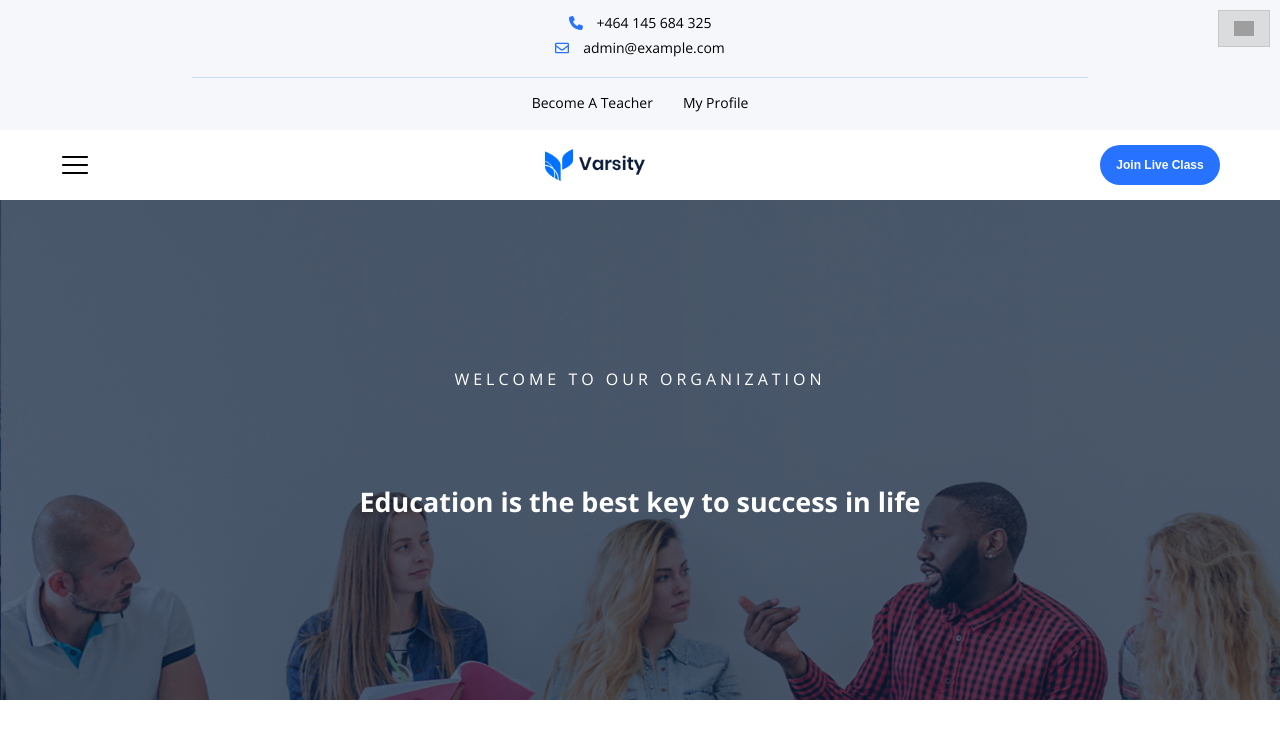
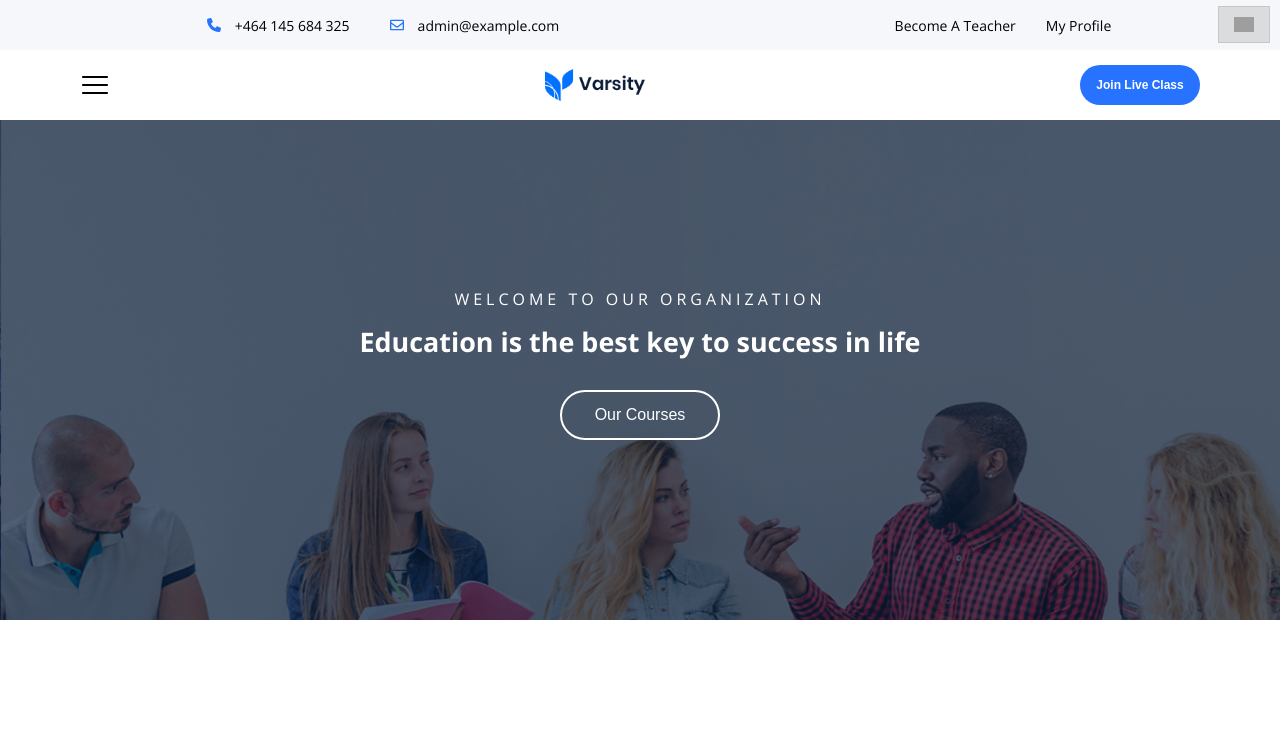
Before and after one commit to mlalayev/FinalProjectEVOCoding, a React (Vite) app: page / in a window 1280 px wide. Shown: the top 738 px of the page. Built offline with nearby package versions, Linux system fonts and the light colour scheme; grey boxes are pictures that could not be loaded.

Commit message:
my commit

```diff
--- a/SliderImgText.json
+++ b/SliderImgText.json
@@ -3,51 +3,60 @@
     {
       "image": "./src/assets/sliderone.png",
       "title": "WELCOME TO OUR ORGANIZATION",
-      "caption": "Education is the best key to success in life"
+      "caption": "Education is the best key to success in life",
+      "button": "Our Courses"
     },
     {
       "image": "./src/assets/slidertwo.png",
       "title": "WELCOME TO OUR VARSITY",
-      "caption": "Education is the best key to success in life"
+      "caption": "Education is the best key to success in life",
+      "button": "Our Courses"
     },
     {
       "image": "./src/assets/sliderthree.png",
       "title": "WELCOME TO ONLINE EDUCATION",
-      "caption": "Education is the backbone of a nation"
+      "caption": "Education is the backbone of a nation",
+      "button": "Our Courses"
     }
   ],
   "az": [
     {
       "image": "./src/assets/sliderone.png",
       "title": "TƏŞKİLATIMIZA XOŞ GƏLMİSİNİZ",
-      "caption": "Təhsil həyatda uğurun ən yaxşı açarıdır"
+      "caption": "Təhsil həyatda uğurun ən yaxşı açarıdır",
+      "button": "Our Courses"
     },
     {
       "image": "./src/assets/slidertwo.png",
       "title": "UNİVERSİTETİMİZƏ XOŞ GƏLMİSİNİZ",
-      "caption": "Təhsil həyatda uğurun ən yaxşı açarıdır"
+      "caption": "Təhsil həyatda uğurun ən yaxşı açarıdır",
+      "button": "Our Courses"
     },
     {
       "image": "./src/assets/sliderthree.png",
       "title": "ONLİNE TƏHSİLƏ XOŞ GƏLMİSİNİZ",
-      "caption": "Təhsil millətin dayaq nöqtəsidir"
+      "caption": "Təhsil millətin dayaq nöqtəsidir",
+      "button": "Our Courses"
     }
   ],
   "ru": [
     {
       "image": "./src/assets/sliderone.png",
       "title": "ДОБРО ПОЖАЛОВАТЬ В НАШУ ОРГАНИЗАЦИЮ",
-      "caption": "Образование - лучший ключ к успеху в жизни"
+      "caption": "Образование - лучший ключ к успеху в жизни",
+      "button": "Our Courses"
     },
     {
       "image": "./src/assets/slidertwo.png",
       "title": "ДОБРО ПОЖАЛОВАТЬ В НАШ УНИВЕРСИТЕТ",
-      "caption": "Образование - лучший ключ к успеху в жизни"
+      "caption": "Образование - лучший ключ к успеху в жизни",
+      "button": "Our Courses"
     },
     {
       "image": "./src/assets/sliderthree.png",
       "title": "ДОБРО ПОЖАЛОВАТЬ В ОНЛАЙН ОБРАЗОВАНИЕ",
-      "caption": "Образование - основа нации"
+      "caption": "Образование - основа нации",
+      "button": "Our Courses"
     }
   ]
 }
--- a/src/Components/Common/Header/Header.css
+++ b/src/Components/Common/Header/Header.css
@@ -85,8 +85,12 @@
     /* Box-Sizing */
     --border-sizing: border-box;
     --content-sizing: content-box;
+
+    /* Object-Fit */
+    --object-fit-fill: fill;
+    --object-fit-cover: cover;
+    --object-fit-contain: contain;
   }
-
 
 .header-upper {
     width: 100%;
@@ -206,5 +210,38 @@ header {
 }
 
 .flag {
-    width: 20px;
+    width: var(--20-px);
 }
+
+@media screen and (min-width:800px) {
+    .header-upper {
+        height: 50px;
+        padding: 0 30px;
+        flex-direction: var(--flex-direction-row);
+    }
+
+    .header-upper-up {
+        width: 100%;
+        gap: var(--40-px);
+        display: var(--display-flex);
+        align-items: var(--display-center);
+        justify-content: var(--display-center);
+        flex-direction: var(--flex-direction-row);
+    }
+
+    .header-upper-down{
+        border: var(--display-none);
+    }
+
+    .margin-bottom {
+        margin-bottom: var(--display-none);
+    }
+
+    .margin-top {
+        margin-top: var(--display-none);
+    }
+
+    .header-lower{
+        padding: 0 80px;
+    }
+}
--- a/src/Components/Common/LanguageDropdown/LanguageDropdown.css
+++ b/src/Components/Common/LanguageDropdown/LanguageDropdown.css
@@ -6,7 +6,7 @@
 
 .language-dropdown {
   width: 50px;
-  top: var(--10-px);
+  top: var(--6-px);
   right: var(--10-px);
   display: var(--display-flex);
   box-sizing: var(--content-sizing);
@@ -49,3 +49,6 @@
 .language-menu li:hover {
   background-color: var(--gray-color);
 }
+
+@media screen and (min-width:780px) {
+}
--- a/src/Components/ImageSlider/ImageSlider.css
+++ b/src/Components/ImageSlider/ImageSlider.css
@@ -8,9 +8,9 @@
   width: 100vw;
   flex-grow: 0;
   height: 500px;
-  display: block;
   flex-shrink: 0;
-  object-fit: cover;
+  display: var(--display-block);
+  object-fit: var(--object-fit-cover);
 }
 
 .img-slider-btn {
@@ -18,9 +18,9 @@
   bottom: 0;
   all: unset;
   padding: 1rem;
-  display: flex;
-  cursor: pointer;
-  position: absolute;
+  display: var(--display-flex);
+  cursor: var(--cursor-pointer);
+  position: var(--position-absolute);
   transition: background-color 100ms ease-in-out;
 }
 
@@ -30,18 +30,18 @@
 }
 
 .img-slider-btn>* {
-  fill: black;
   width: 2rem;
   height: 2rem;
-  stroke: white;
+  fill: var(--black-color);
+  stroke: var(--white-color);
 }
 
 .img-slider-dot-btn {
   all: unset;
   width: 1rem;
   height: 1rem;
-  display: block;
-  cursor: pointer;
+  cursor: var(--cursor-pointer);
+  display: var(--display-block);
   transition: scale 100ms ease-in-out;
 }
 
@@ -52,9 +52,9 @@
 
 .img-slider-dot-btn>* {
   width: 100%;
-  fill: black;
   height: 100%;
-  stroke: white;
+  fill: var(--black-color);
+  stroke: var(--white-color);
 }
 
 .img-slider-dot-btn:focus-visible,
@@ -69,8 +69,8 @@
   height: 1px;
   margin: -1px;
   overflow: hidden;
-  position: absolute;
   clip: rect(0, 0, 0, 0);
+  position: var(--position-absolute);
 }
 
 .skip-link:focus-visible {
@@ -115,7 +115,7 @@
   font-family: "Open Sans", sans-serif;
 }
 
-.ptag{
+.ptag {
   letter-spacing: 4px;
 }
 
@@ -169,6 +169,23 @@
   top: 0;
 }
 
+.slider-button {
+  background-color: transparent;
+  border: 2px solid white;
+  color: white;
+  width: 160px;
+  height: 50px;
+  border-radius: 25px;
+  font-size: 16px;
+  margin-top: 30px;
+  transition: 0.5s;
+}
+
+.slider-button:hover {
+  background-color: var(--main-blue-color);
+  border: 2px solid var(--main-blue-color);
+}
+
 @media not (prefers-reduced-motion) {
   .img-slider-img {
     transition: translate 300ms ease-in-out;
--- a/src/Components/ImageSlider/ImageSlider.jsx
+++ b/src/Components/ImageSlider/ImageSlider.jsx
@@ -82,7 +82,7 @@ function ImageSlider({ slides, interval = 8000 }) {
           overflow: 'hidden',
         }}
       >
-        {slides.map(({ image, title, caption }, index) => (
+        {slides.map(({ image, title, caption, button }, index) => (
           <div
             key={image}
             className="slide"
@@ -103,6 +103,8 @@ function ImageSlider({ slides, interval = 8000 }) {
               data-aos="fade-right"
               className="slide-caption hone">
               <h1>{caption}</h1>
+
+              <button className='slider-button' >{button}</button>
             </div>
           </div>
         ))}
```
